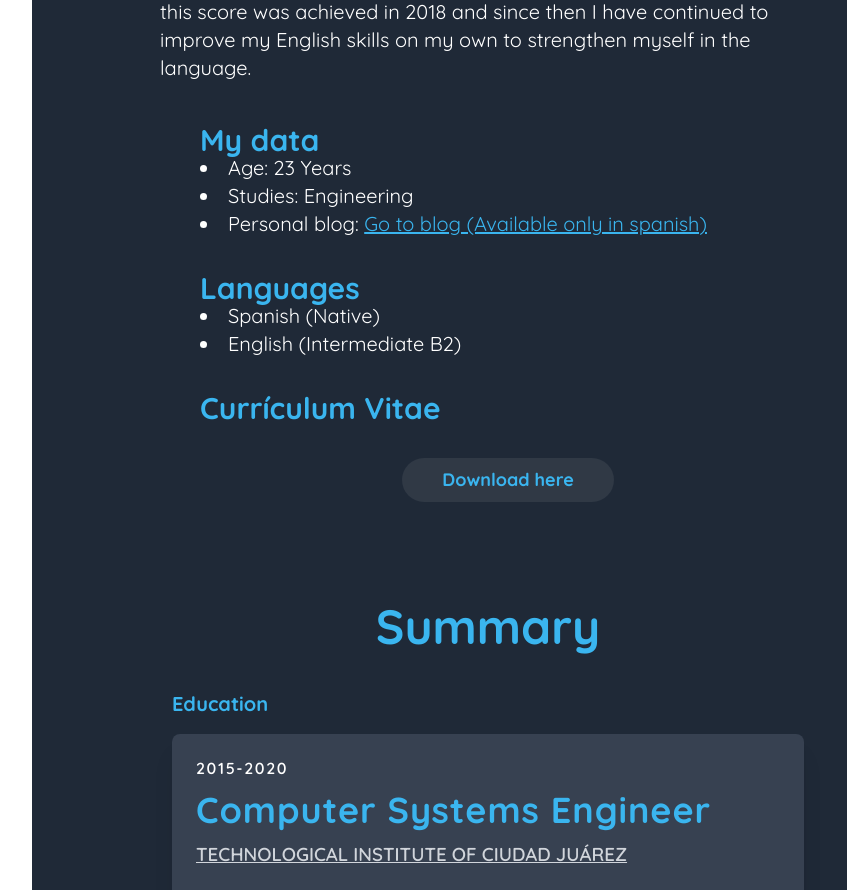
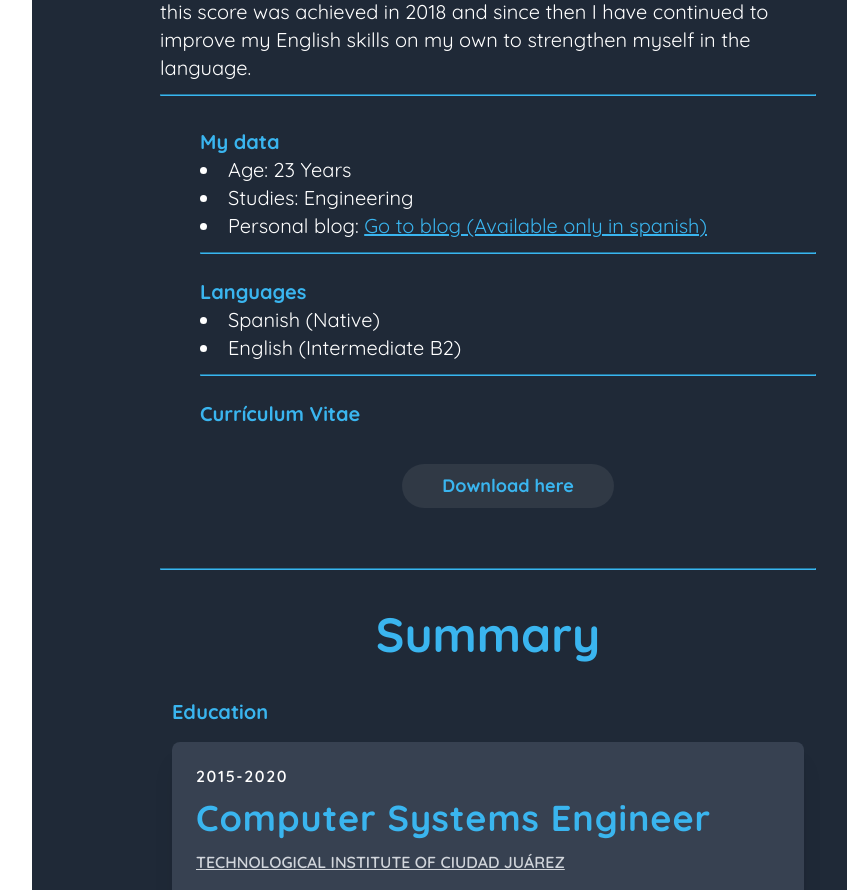
Before and after one commit to sayaskye/portfolio, a Next.js app: page /about in a window 1280 px wide. Shown: the part 980-1870 px from the top of the page, without its empty margins (336-1183 px from the left). Built offline with nearby package versions, Linux system fonts and the light colour scheme.

Commit message:
fix: more changes that break on migration

```diff
--- a/components/about/ExperienceCard.jsx
+++ b/components/about/ExperienceCard.jsx
@@ -8,7 +8,7 @@
       <h2 className="text-main-lightblue tracking-wide dark:text-main-blue text-3xl md:text-4xl mb-3 font-bold lg:mx-0 duration-300 ease-in ">
         <FormattedMessage id={"about." + title} defaultMessage="" />
       </h2>
-      <h3 className="mb-5  font-semibold underline  uppercase dark:text-gray-300 text-gray-700 duration-300 ease-in ">
+      <h3 className="mb-5  font-semibold underline  uppercase dark:text-gray-300 text-gray-700 duration-300 ease-in text-base">
         <FormattedMessage id={"about." + place} defaultMessage="" />
       </h3>
       <p className="mb-3 text-base md:text-xl 2xl:text-2xl">
--- a/components/about/Info.jsx
+++ b/components/about/Info.jsx
@@ -84,8 +84,8 @@
           </div>
 
           <div className="col-span-2 2xl:col-span-1 mx-3 lg:mx-0 duration-300 ease-in">
-            <ul className="list-disc 2xl:list-outside list-inside 2xl:ml-10">
-              <h2 className="text-main-lightblue dark:text-main-blue font-bold duration-300 ease-in">
+            <ul className="list-disc 2xl:list-outside list-inside">
+              <h2 className="text-main-lightblue dark:text-main-blue font-bold duration-300 ease-in text-xl">
                 <FormattedMessage
                   id="about.DataListTitle1"
                   defaultMessage="My data "
@@ -121,7 +121,7 @@
               </li>
 
               <hr className="dark:border-main-blue border-main-lightblue duration-300 ease-in mt-3 mb-6"></hr>
-              <h2 className="text-main-lightblue dark:text-main-blue font-bold duration-300 ease-in">
+              <h2 className="text-main-lightblue dark:text-main-blue font-bold duration-300 ease-in text-xl">
                 <FormattedMessage
                   id="about.DataListTitle2"
                   defaultMessage=" "
@@ -137,7 +137,7 @@
 
               <hr className="dark:border-main-blue border-main-lightblue duration-300 ease-in mt-3 mb-6"></hr>
               <div className="flex flex-col">
-                <h2 className="text-main-lightblue dark:text-main-blue font-bold duration-300 ease-in">
+                <h2 className="text-main-lightblue dark:text-main-blue font-bold duration-300 ease-in text-xl">
                   Currículum Vitae
                 </h2>
                 {spanish && (
--- a/components/portfolio/PortfolioCard.jsx
+++ b/components/portfolio/PortfolioCard.jsx
@@ -22,8 +22,8 @@
   };
 
   const body = (
-    <div className="bg-gray-200 dark:bg-gray-800 duration-300 ease-in absolute translate-x-[0%] md:translate-x-[12%] translate-y-[0%] md:translate-y-[5%] w-full md:w-4/5 max-h-[100%] md:max-h-[90%] rounded-none md:rounded-xl px-5 dark:text-white text-black overflow-auto scrollbarhidden">
-      <h2 className="text-main-lightblue dark:text-main-blue text-3xl font-bold flex items-center justify-center duration-300 ease-in sticky top-0 bg-gray-200 dark:bg-gray-800 py-3 border-b-2 border-main-lightblue dark:border-main-blue border-solid">
+    <div className="bg-gray-200 dark:bg-gray-800 duration-300 ease-in absolute translate-x-[0%] md:translate-x-[12%] translate-y-[0%] md:translate-y-[5%] w-full md:w-4/5 max-h-[100%] md:max-h-[90%] rounded-none md:rounded-xl px-5 dark:text-white text-black overflow-auto scrollbarhidden ring-2 dark:ring-main-blue/30 ring-main-lightblue/30">
+      <h2 className="text-main-lightblue dark:text-main-blue text-3xl font-bold text-center duration-300 ease-in sticky top-0 bg-gray-200 dark:bg-gray-800 py-3">
         <FormattedMessage
           id={"portfolio.ProjectTitle." + title}
           defaultMessage=""
@@ -47,6 +47,7 @@
             />
           </svg>
         </button>
+        <hr className="dark:border-main-blue border-main-lightblue duration-300 ease-in mt-3 "></hr>
       </h2>
       <div className="flex justify-between my-3 items-end  mx-3 lg:mx-20 xl:mx-32 ">
         <h3 className=" flex flex-col ">
@@ -122,7 +123,7 @@
         </div>
       </div>
       {videoBool ? (
-        <div className=" h-[40vh] md:h-[45vh] lg:h-[55vh] xl:h-[65vh] mx-auto lg:mx-20 xl:mx-32 mb-5">
+        <div className=" h-[40vh] md:h-[45vh] lg:h-[55vh] xl:h-[65vh] mx-auto lg:mx-20 xl:mx-32 mb-5 rounded-2xl overflow-hidden ring-2 dark:ring-main-blue/30 ring-main-lightblue/30">
           <iframe
             width="100%"
             height="100%"
--- a/styles/globals.css
+++ b/styles/globals.css
@@ -4,7 +4,7 @@
 @tailwind components;
 @tailwind utilities;
 
-*{
+body, button, input, textarea, ul, li, h1, h2, h3, h4, h5, h6{
   font-family: Quicksand;
   margin: 0px;
   border: 0px;
```
